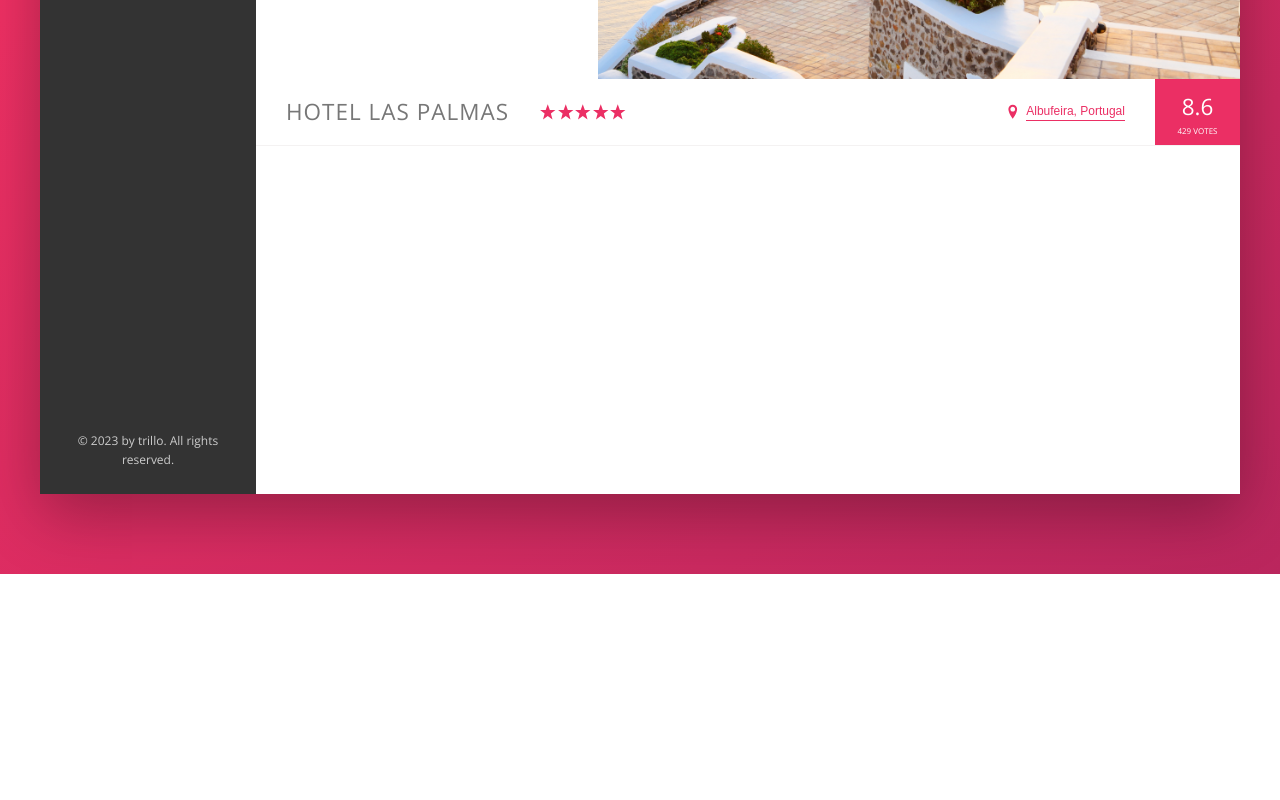
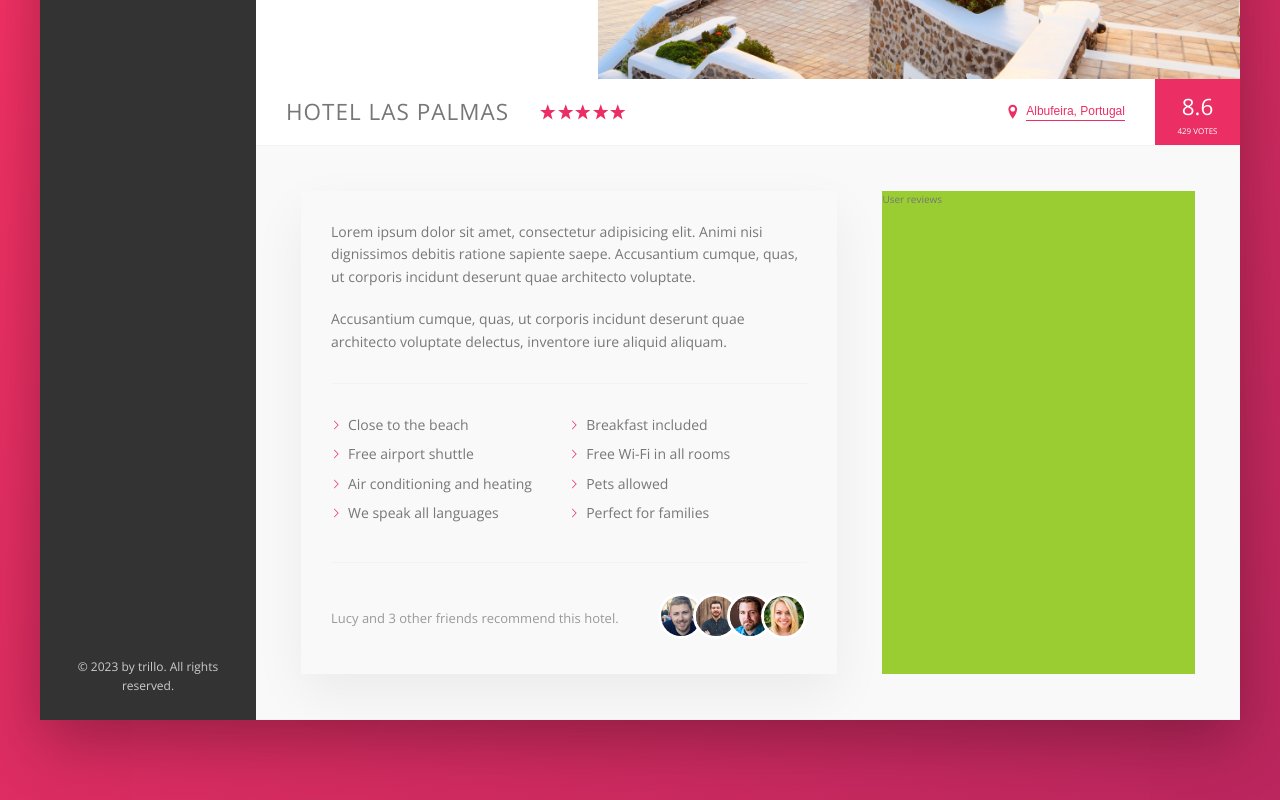
Before and after one commit to kastastin/advanced-css-jonas, a website: page Trillo/index.html in a window 1280 px wide. Shown: the part 456-1256 px from the top of the page. Before the commit the page ends 1030 px from the top, so only its background shows below. Drawn offline with nearby package versions, Linux system fonts and the light colour scheme.

Commit message:
Description section

```diff
--- a/Trillo/index.html
+++ b/Trillo/index.html
@@ -3,7 +3,7 @@
   <head>
     <meta charset="UTF-8" />
     <meta name="viewport" content="width=device-width, initial-scale=1.0" />
-    <title>trillo &mdash; Your all-in-one booking app</title>
+    <title>Trillo | Booking App</title>
     <link rel="shortcut icon" type="image/png" href="img/favicon.png" />
     <link
       href="https://fonts.googleapis.com/css?family=Open+Sans:300,400,600"
@@ -142,6 +142,59 @@
               <div class="overview__rating-count">429 votes</div>
             </div>
           </div>
+
+          <div class="detail">
+            <div class="description">
+              <p class="paragraph">
+                Lorem ipsum dolor sit amet, consectetur adipisicing elit. Animi
+                nisi dignissimos debitis ratione sapiente saepe. Accusantium
+                cumque, quas, ut corporis incidunt deserunt quae architecto
+                voluptate.
+              </p>
+              <p class="paragraph">
+                Accusantium cumque, quas, ut corporis incidunt deserunt quae
+                architecto voluptate delectus, inventore iure aliquid aliquam.
+              </p>
+              <ul class="list">
+                <li class="list__item">Close to the beach</li>
+                <li class="list__item">Breakfast included</li>
+                <li class="list__item">Free airport shuttle</li>
+                <li class="list__item">Free Wi-Fi in all rooms</li>
+                <li class="list__item">Air conditioning and heating</li>
+                <li class="list__item">Pets allowed</li>
+                <li class="list__item">We speak all languages</li>
+                <li class="list__item">Perfect for families</li>
+              </ul>
+              <div class="recommend">
+                <p class="recommend__count">
+                  Lucy and 3 other friends recommend this hotel.
+                </p>
+                <div class="recommend__friends">
+                  <img
+                    src="img/user-3.jpg"
+                    class="recommend__photo"
+                    alt="Friend #1"
+                  />
+                  <img
+                    src="img/user-4.jpg"
+                    class="recommend__photo"
+                    alt="Friend #2"
+                  />
+                  <img
+                    src="img/user-5.jpg"
+                    class="recommend__photo"
+                    alt="Friend #3"
+                  />
+                  <img
+                    src="img/user-6.jpg"
+                    class="recommend__photo"
+                    alt="Friend #4"
+                  />
+                </div>
+              </div>
+            </div>
+            <div class="user-reviews">User reviews</div>
+          </div>
         </main>
       </div>
     </div>
--- a/Trillo/sass/_base.scss
+++ b/Trillo/sass/_base.scss
@@ -22,6 +22,8 @@ Grey dark 3: #999
   --color-grey-dark-2: #777;
   --color-grey-dark-3: #999;
   --shadow-dark: 0 2rem 6rem rgba(0, 0, 0, 0.3);
+  --shadow-light: 0 2rem 5rem rgba(0, 0, 0, 0.06);
+  --line: 1px solid var(--color-grey-light-2);
 }
 
 * {
--- a/Trillo/sass/_components.scss
+++ b/Trillo/sass/_components.scss
@@ -181,7 +181,7 @@
 .overview {
   display: flex;
   align-items: center;
-  border-bottom: 1px solid var(--color-grey-light-2);
+  border-bottom: var(--line);
 
   &__heading {
     padding: 1.5rem 3rem;
@@ -274,3 +274,64 @@
     box-shadow: none;
   }
 }
+
+.paragraph:not(:last-of-type) {
+  margin-bottom: 2rem;
+}
+
+.list {
+  display: flex;
+  flex-wrap: wrap;
+  margin: 3rem 0;
+  padding: 3rem 0;
+  border-top: var(--line);
+  border-bottom: var(--line);
+  list-style-type: none;
+
+  &__item {
+    flex: 0 0 50%;
+    margin-bottom: 0.7rem;
+  }
+
+  &__item:before {
+    content: "";
+    display: inline-block;
+    width: 1rem;
+    height: 1rem;
+    margin-right: 0.7rem;
+    // background-image: url(../img/chevron-thin-right.svg);
+    // background-size: cover;
+    background-color: var(--color-primary);
+    -webkit-mask-image: url(../img/chevron-thin-right.svg);
+    mask-image: url(../img/chevron-thin-right.svg);
+    -webkit-mask-size: cover;
+    mask-size: cover;
+  }
+}
+
+.recommend {
+  display: flex;
+  align-items: center;
+  color: var(--color-grey-dark-3);
+  font-size: 1.3rem;
+
+  &__count {
+    margin-right: auto;
+  }
+
+  &__friends {
+
+  }
+
+  &__photo {
+    box-sizing: content-box;
+    width: 4rem;
+    height: 4rem;
+    border: 3px solid #fff;
+    border-radius: 50%;
+
+    &:not(:last-child) {
+      margin-right: -1.5rem;
+    }
+  }
+}
--- a/Trillo/sass/_layout.scss
+++ b/Trillo/sass/_layout.scss
@@ -12,7 +12,7 @@
   justify-content: space-between;
   align-items: center;
   background-color: #fff;
-  border-bottom: 1px solid var(--color-grey-light-2);
+  border-bottom: var(--line);
   font-size: 1.4rem;
 }
 
@@ -29,7 +29,26 @@
 }
 
 .hotel-view {
-  height: 80rem;
   flex: 1;
   background-color: #fff;
 }
+
+.detail {
+  display: flex;
+  padding: 4.5rem;
+  border-bottom: var(--line);
+  background-color: var(--color-grey-light-1);
+}
+
+.description {
+  flex: 0 0 60%;
+  margin-right: 4.5rem;
+  padding: 3rem;
+  box-shadow: var(--shadow-light);
+  font-size: 1.4rem;
+}
+
+.user-reviews {
+  flex: 1;
+  background-color: yellowgreen;
+}
```
Also changed, not shown: Trillo/css/style.css.
